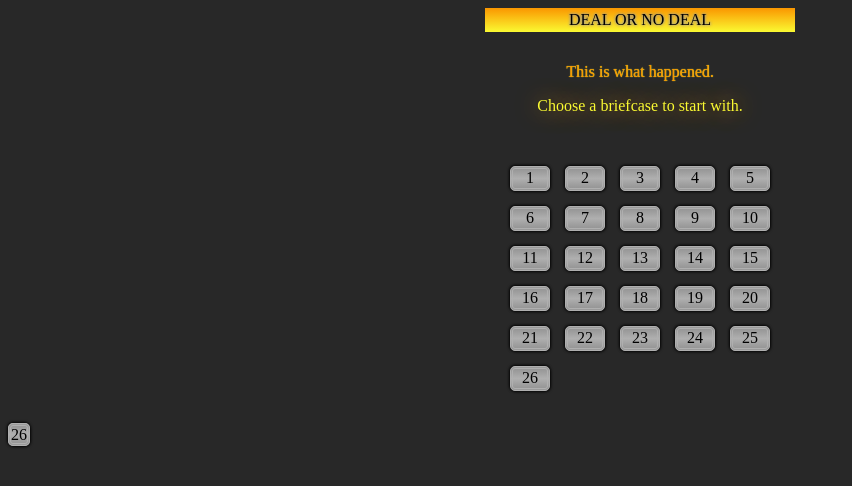
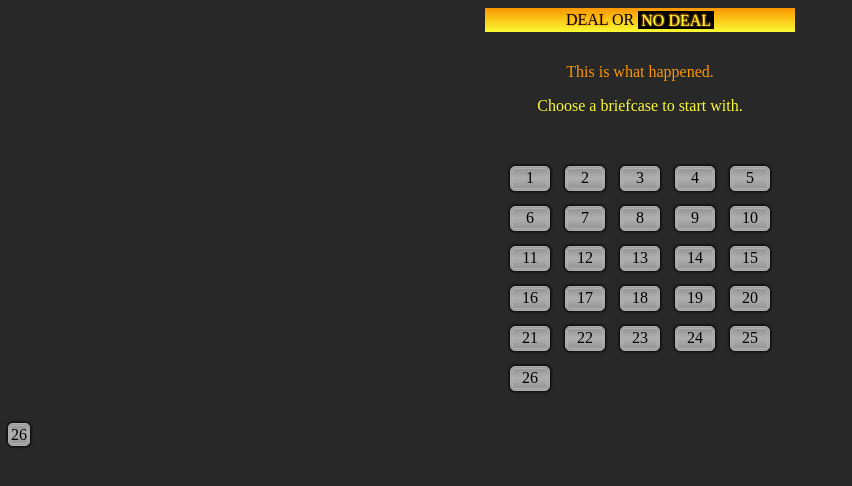
Before and after one commit to RyanKHawkins/Deal-or-No-Deal, a plain HTML site: page index.html in a window 1280 px wide. Shown: the whole page, without its empty margins (0-852 px from the left). Drawn offline with Linux system fonts and the light colour scheme.

Commit message:
Updated UI:  modified the header

```diff
--- a/index.html
+++ b/index.html
@@ -7,7 +7,7 @@
     <link href="style.css" rel="stylesheet" type="text/css" />
   </head>
   <body>
-    <header>DEAL OR NO DEAL</header>
+    <header><span id="header-1a">DEAL</span> OR <span id="header-1c">NO DEAL</span></header>
     <div id="message_area">
         <p id="message" class="messages">This is what happened.</p>
         <p id="instructions" class="messages">Choose a briefcase to start with.</p>
--- a/style.css
+++ b/style.css
@@ -17,10 +17,23 @@ header {
     margin: 5px auto;
     background: linear-gradient(var(--orange), var(--yellow));
     text-align: center;
-    text-shadow: .25px .25px 3px var(--med_gray),
-                -.25px -.25px 3px var(--med_gray);
-    color:  blac;
+
+    color:  black;
     padding:  3px 5px;
+}
+
+#header-1a {
+}
+
+#header-1a, #header-1c {
+    text-shadow: .25px .25px 2px var(--orange),
+                -.25px -.25px 2px var(--orange);
+}
+
+#header-1c {
+    padding: .5px 3px;
+    color:  var(--yellow);
+    background-color:  black;
 }
 
 #message_area {
@@ -35,12 +48,12 @@ header {
 
 #message {
     color:  var(--orange);
-    text-shadow: .25px .25px 1px var(--yellow)
+    //text-shadow: .25px .25px 1px var(--yellow)
 }
 
 #instructions {
     color:   var(--yellow);
-    text-shadow: .25px .25px 25px var(--orange)
+    //text-shadow: .25px .25px 25px var(--orange)
 }
 
 #briefcase_area {
```
